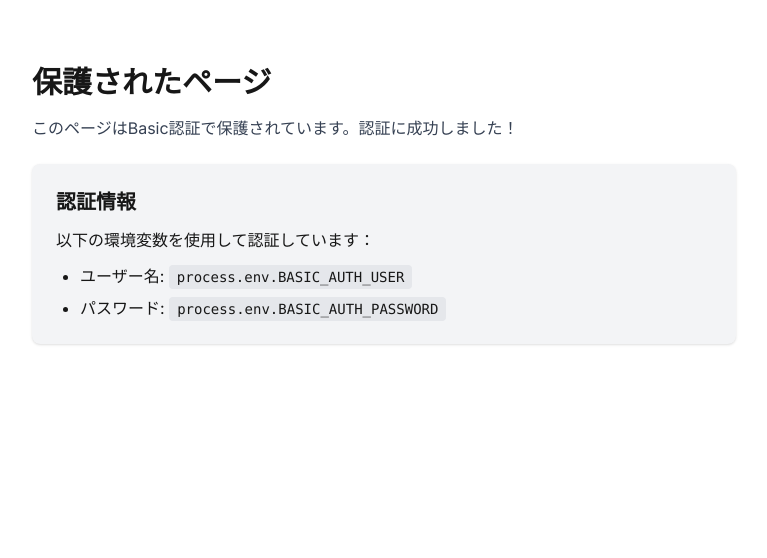
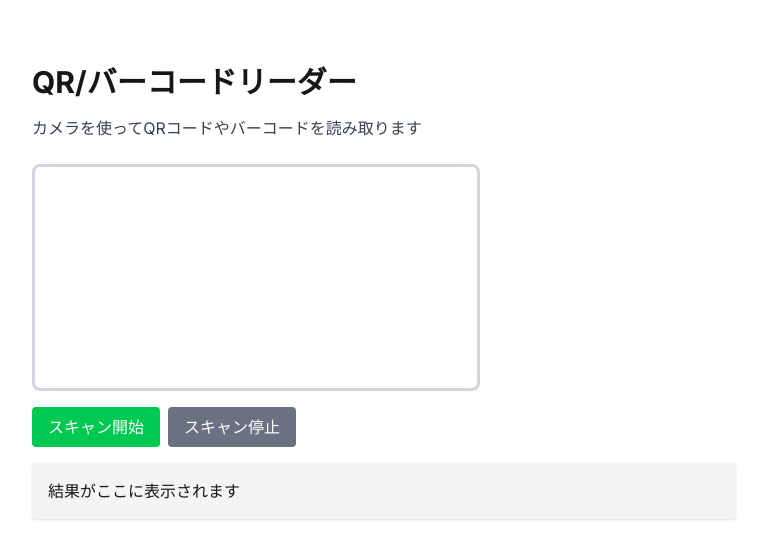
Before and after one commit to toshiki-nakajima/my-protected-app, a Next.js app: page / in a window 1280 px wide. Shown: the top 558 px of the page, without its empty margins (256-1023 px from the left). Built offline with nearby package versions, Linux system fonts and the light colour scheme.

Commit message:
qr-feature

```diff
--- a/app/page.tsx
+++ b/app/page.tsx
@@ -1,3 +1,4 @@
+"use client"
 // import Image from "next/image";
 
 // export default function Home() {
@@ -103,28 +104,128 @@
 // }
 
 // app/page.tsx
-import React from 'react';
+// import React from 'react';
+//
+// export default function Home() {
+//   return (
+//     <div className="container mx-auto p-8 max-w-3xl">
+//       <h1 className="text-3xl font-bold mb-4">保護されたページ</h1>
+//       <p className="mb-6 text-gray-700">
+//         このページはBasic認証で保護されています。認証に成功しました！
+//       </p>
+//
+//       <div className="bg-gray-100 p-6 rounded-lg shadow-sm">
+//         <h2 className="text-xl font-semibold mb-3">認証情報</h2>
+//         <p className="mb-3">以下の環境変数を使用して認証しています：</p>
+//         <ul className="list-disc pl-6 space-y-2">
+//           <li>
+//             ユーザー名: <code className="bg-gray-200 px-2 py-1 rounded text-sm">process.env.BASIC_AUTH_USER</code>
+//           </li>
+//           <li>
+//             パスワード: <code className="bg-gray-200 px-2 py-1 rounded text-sm">process.env.BASIC_AUTH_PASSWORD</code>
+//           </li>
+//         </ul>
+//       </div>
+//     </div>
+//   );
+// }
+import React, { useRef, useState } from 'react';
+import jsQR from 'jsqr';
 
 export default function Home() {
+  const videoRef = useRef<HTMLVideoElement>(null);
+  const [scanning, setScanning] = useState(false);
+  const [result, setResult] = useState('結果がここに表示されます');
+  const [videoStream, setVideoStream] = useState<MediaStream | null>(null);
+
+  const startScan = async () => {
+    if (scanning) return;
+
+    try {
+      const stream = await navigator.mediaDevices.getUserMedia({
+        video: { facingMode: 'environment' },
+      });
+      setScanning(true);
+      setVideoStream(stream);
+      if (videoRef.current) {
+        videoRef.current.srcObject = stream;
+        videoRef.current.setAttribute('playsinline', 'true');
+        videoRef.current.play();
+        requestAnimationFrame(tick);
+      }
+    } catch (error) {
+      console.error('カメラへのアクセスに失敗しました: ', error);
+      setResult('エラー: カメラへのアクセスに失敗しました。');
+    }
+  };
+
+  const stopScan = () => {
+    if (!scanning) return;
+
+    setScanning(false);
+    if (videoStream) {
+      videoStream.getTracks().forEach((track) => {
+        track.stop();
+      });
+      setVideoStream(null);
+    }
+    setResult('スキャンを停止しました');
+  };
+
+  const tick = () => {
+    if (!scanning || !videoRef.current) return;
+
+    const video = videoRef.current;
+    const canvasElement = document.createElement('canvas');
+    const canvas = canvasElement.getContext('2d');
+
+    if (video.readyState === video.HAVE_ENOUGH_DATA) {
+      canvasElement.height = video.videoHeight;
+      canvasElement.width = video.videoWidth;
+      canvas?.drawImage(video, 0, 0, canvasElement.width, canvasElement.height);
+
+      const imageData = canvas?.getImageData(0, 0, canvasElement.width, canvasElement.height);
+      if (imageData) {
+        const code = jsQR(imageData.data, imageData.width, imageData.height, {
+          inversionAttempts: 'dontInvert',
+        });
+
+        if (code) {
+          console.log('QRコードを検出しました', code);
+          setResult(`検出内容: ${code.data}`);
+
+          if (code.data.startsWith('http')) {
+            window.open(code.data, '_blank');
+          }
+
+          stopScan();
+          return;
+        }
+      }
+    }
+
+    requestAnimationFrame(tick);
+  };
+
   return (
     <div className="container mx-auto p-8 max-w-3xl">
-      <h1 className="text-3xl font-bold mb-4">保護されたページ</h1>
-      <p className="mb-6 text-gray-700">
-        このページはBasic認証で保護されています。認証に成功しました！
-      </p>
+      <h1 className="text-3xl font-bold mb-4">QR/バーコードリーダー</h1>
+      <p className="mb-6 text-gray-700">カメラを使ってQRコードやバーコードを読み取ります</p>
 
-      <div className="bg-gray-100 p-6 rounded-lg shadow-sm">
-        <h2 className="text-xl font-semibold mb-3">認証情報</h2>
-        <p className="mb-3">以下の環境変数を使用して認証しています：</p>
-        <ul className="list-disc pl-6 space-y-2">
-          <li>
-            ユーザー名: <code className="bg-gray-200 px-2 py-1 rounded text-sm">process.env.BASIC_AUTH_USER</code>
-          </li>
-          <li>
-            パスワード: <code className="bg-gray-200 px-2 py-1 rounded text-sm">process.env.BASIC_AUTH_PASSWORD</code>
-          </li>
-        </ul>
+      <div id="video-container" className="mb-4">
+        <video id="qr-video" ref={videoRef} className="w-full max-w-md border-3 border-gray-300 rounded-lg" playsInline></video>
       </div>
+
+      <div className="mb-4">
+        <button onClick={startScan} disabled={scanning} className="bg-green-500 text-white py-2 px-4 rounded mr-2">
+          スキャン開始
+        </button>
+        <button onClick={stopScan} disabled={!scanning} className="bg-gray-500 text-white py-2 px-4 rounded">
+          スキャン停止
+        </button>
+      </div>
+
+      <div id="result" className="p-4 bg-gray-100 rounded shadow-sm">{result}</div>
     </div>
   );
 }
```
Also changed, not shown: package.json (+6 -5 lines), 1 other file (tests, documents, lock files or other folders).
